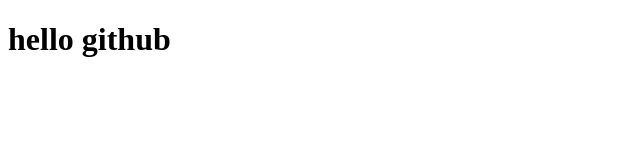
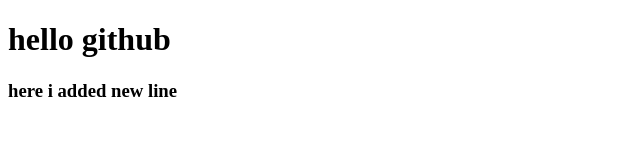
Before and after one commit to fathimaminha473/gittest, a plain HTML site: page index.html in a window 1280 px wide. Shown: the whole page, without its empty margins (0-640 px from the left). Drawn offline with Linux system fonts and the light colour scheme.

Commit message:
added by minha

```diff
--- a/index.html
+++ b/index.html
@@ -7,5 +7,6 @@
 </head>
 <body>
     <h1>hello github</h1>
+    <h3>here i added new line</h3>
 </body>
 </html>
```
